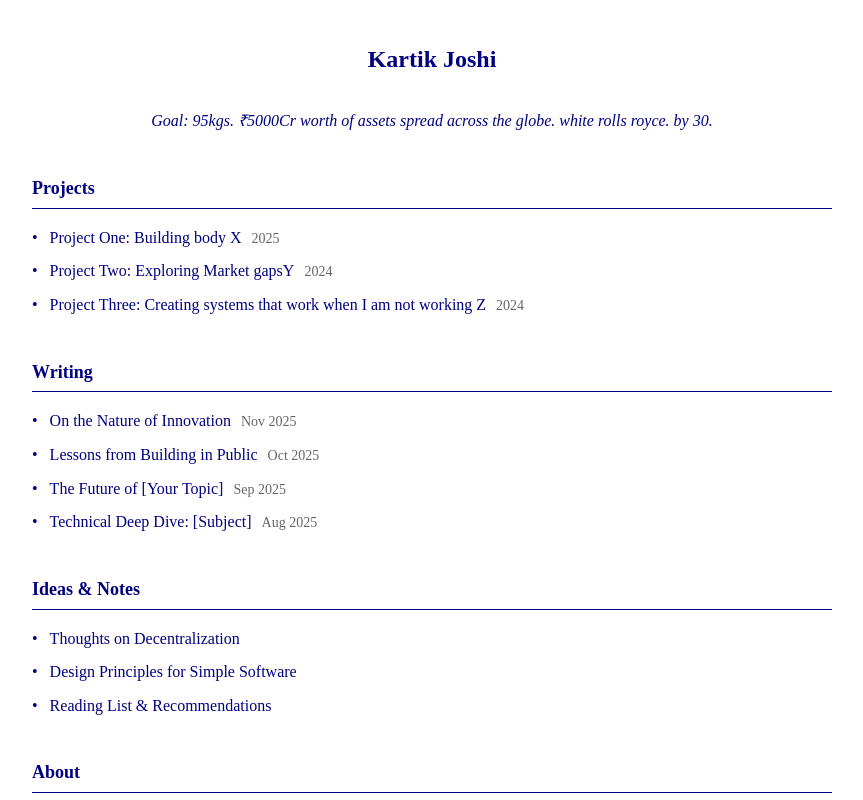
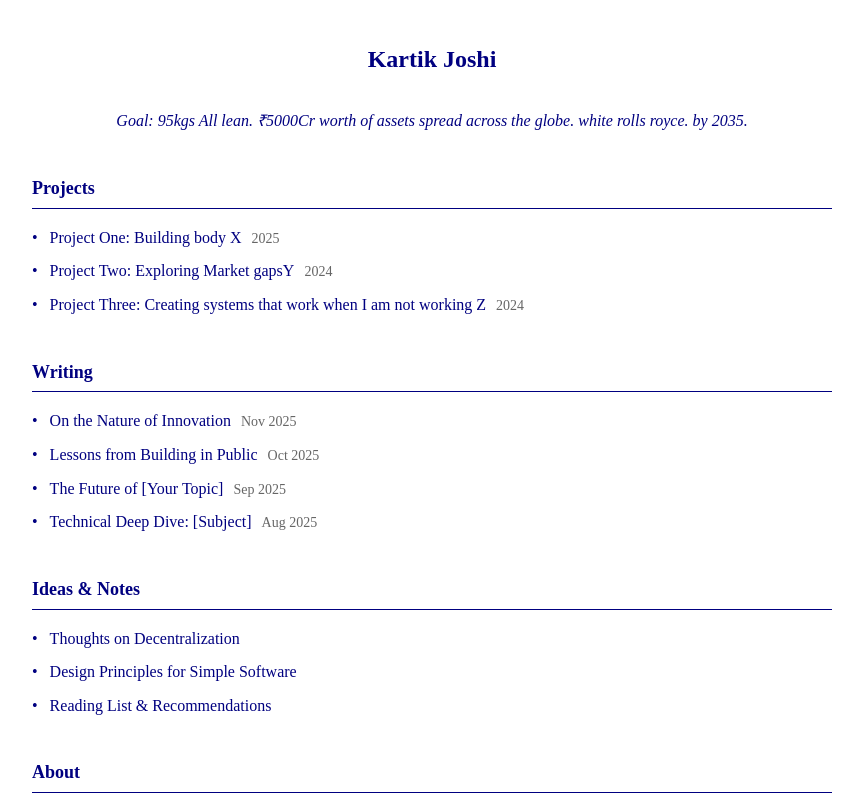
Before and after one commit to KartikJoshi2005/KartikJoshi2005.github.io, a plain HTML site: page index.html in a window 1280 px wide. Shown: the top 800 px of the page, without its empty margins (208-1071 px from the left). Drawn offline with Linux system fonts and the light colour scheme.

Commit message:
Update index.html

```diff
--- a/index.html
+++ b/index.html
@@ -103,7 +103,7 @@
 
     <div class="section">
         <p style="text-align: center; font-style: italic;">
-            Goal: 95kgs. ₹5000Cr worth of assets spread across the globe. white rolls royce. by 30.
+            Goal: 95kgs All lean. ₹5000Cr worth of assets spread across the globe. white rolls royce. by 2035.
         </p>
     </div>
 
```
